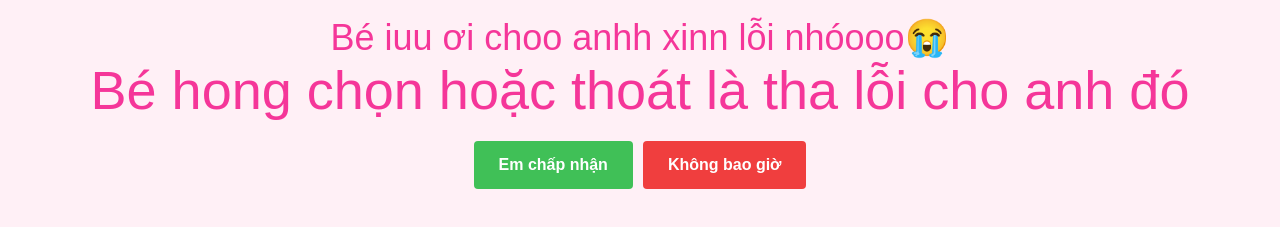
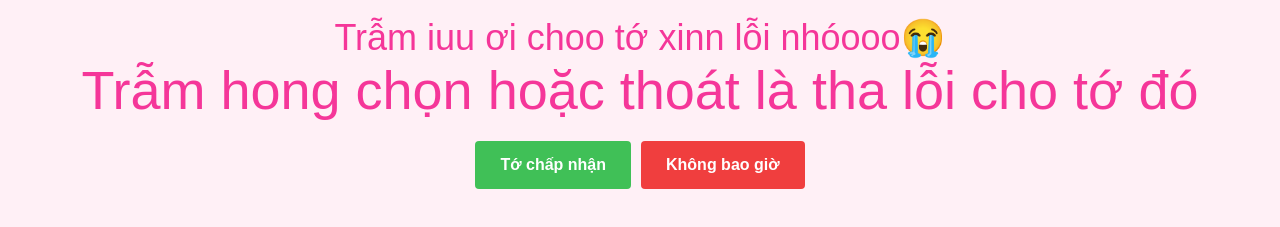
Before and after one commit to thanhhh-tt/xinloiTram, a plain HTML site: page index.html in a window 1280 px wide. Shown: the part 457-684 px from the top of the page. Drawn offline with Linux system fonts and the light colour scheme; a web font is replaced by a local one.

Commit message:
Update index.html

```diff
--- a/index.html
+++ b/index.html
@@ -25,12 +25,12 @@
         alt="Picture of a cat"
       />
       <p class="title">
-        Bé iuu ơi choo anhh xinn lỗi nhóooo😭<br /><span
-          >Bé hong chọn hoặc thoát là tha lỗi cho anh đó</span
+        Trẫm iuu ơi choo tớ xinn lỗi nhóooo😭<br /><span
+          >Trẫm hong chọn hoặc thoát là tha lỗi cho tớ đó</span
         >
       </p>
       <div class="buttons">
-        <button type="button" class="btn btn--yes">Em chấp nhận</button>
+        <button type="button" class="btn btn--yes">Tớ chấp nhận</button>
         <button type="button" class="btn btn--no">Không bao giờ</button>
       </div>
     </main>
```
